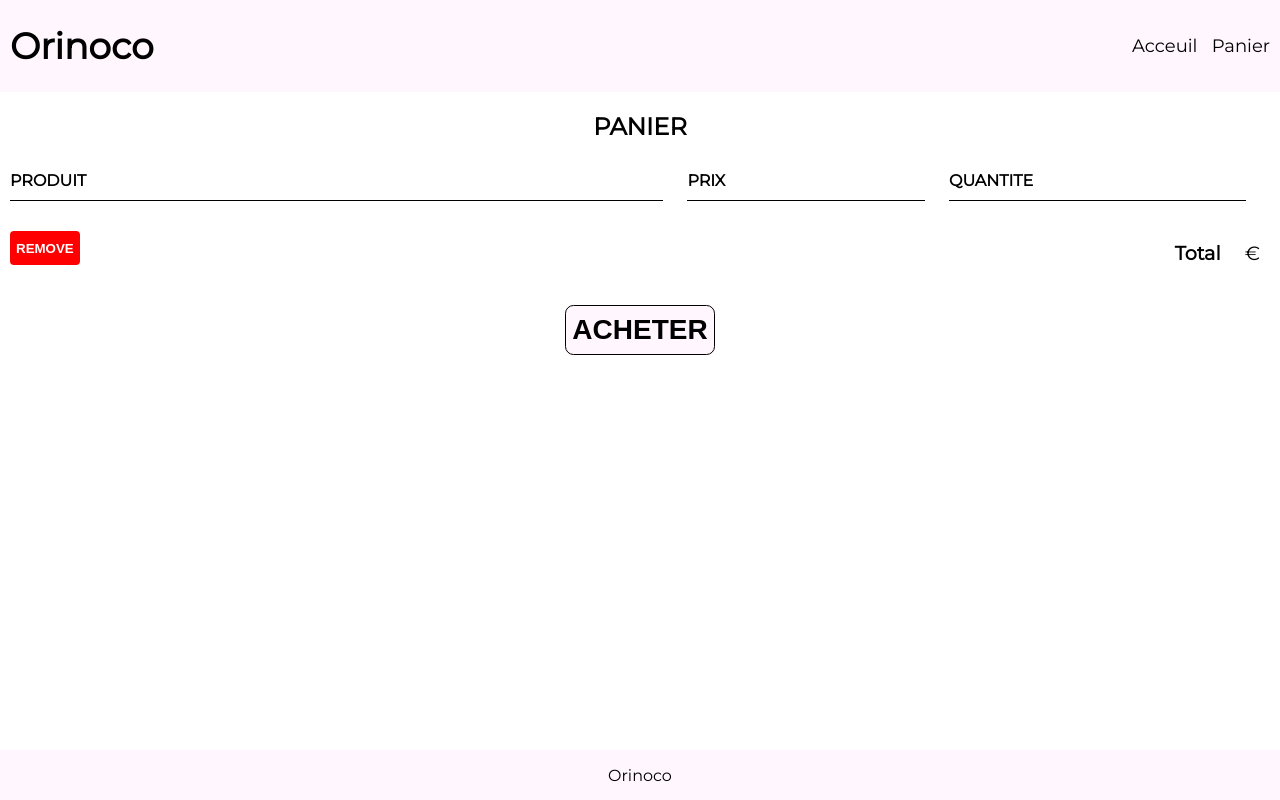
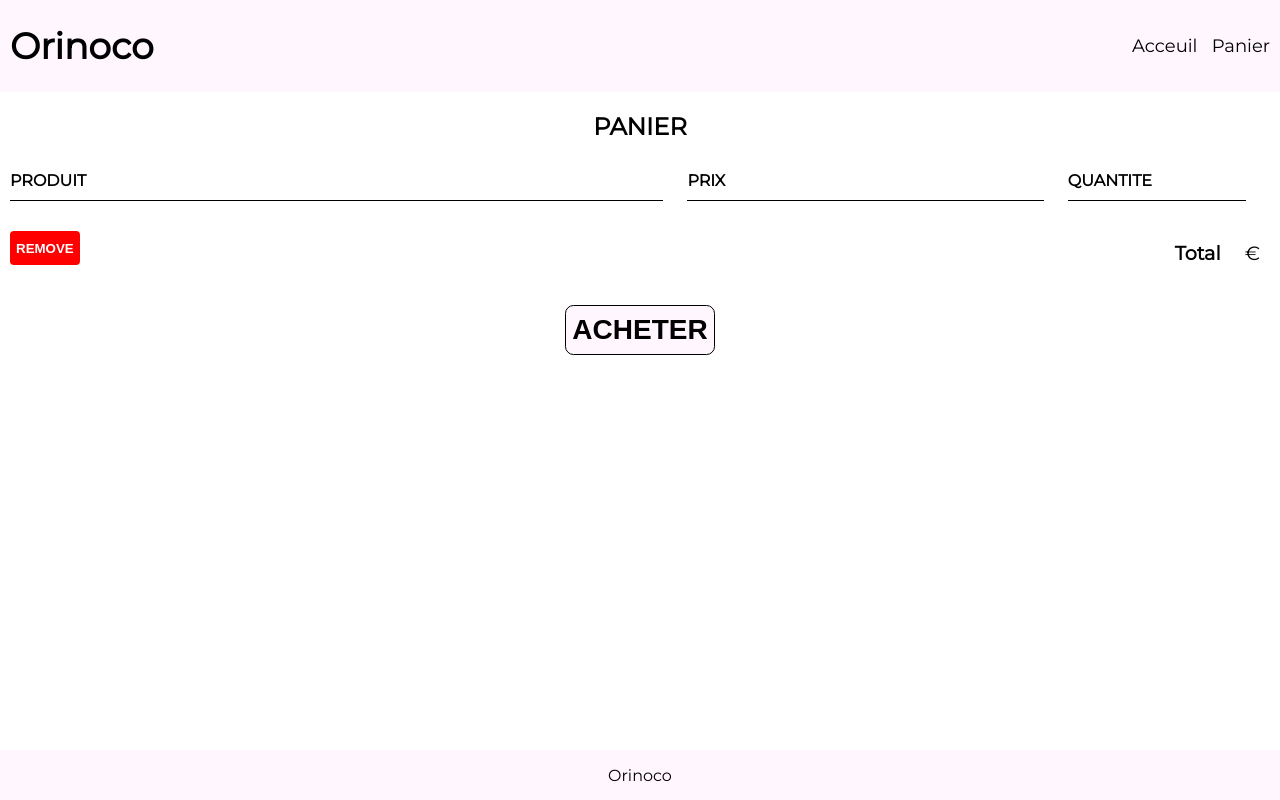
Before and after one commit to aarya-ch/Construisez-un-site-e-commerce, a website: page panier.html in a window 1280 px wide. Drawn offline with Linux system fonts and the light colour scheme.

Commit message:
Update panier.css

```diff
--- a/css/panier.css
+++ b/css/panier.css
@@ -69,11 +69,11 @@ h2
 }
 
 .cart-price{
-	width: 20%;
+	width: 30%;
 }
 
 .cart-quantity{
-	width: 25%;
+	width: 15%;
 }
 
 .cart-item-title{
```
